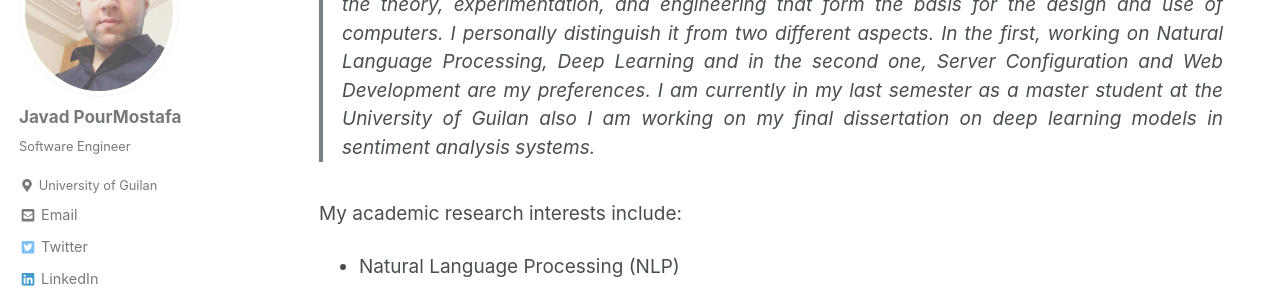
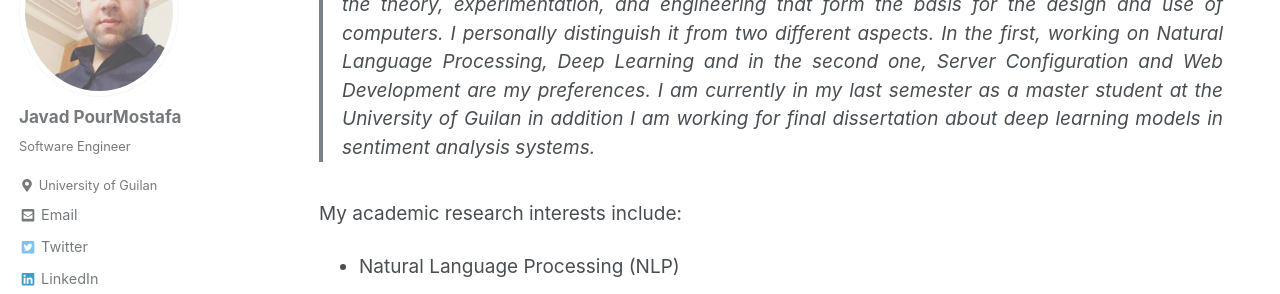
Before and after one commit to JoyeBright/JoyeBright.github.io, a Jekyll site: the page built from _pages/home.md, in a window 1280 px wide and 900 px high. Shown: the part 200-494 px from the top of the window. Built offline with Jekyll 4.4.1, drawn with Linux system fonts in a browser that asks for light colours; nearby versions of some CDN libraries; some web fonts are replaced; some of the changed text lies outside the part shown.

Commit message:
Update home.md

```diff
--- a/_pages/home.md
+++ b/_pages/home.md
@@ -6,7 +6,7 @@
 {% include base_path %}
 
 > I'm enthusiastically interested in Computer Science which its succinct definition is the study of the theory, experimentation, and engineering that form the basis for the design and use of computers. I personally distinguish it from two different aspects. In the first, working on Natural Language Processing, Deep Learning and in the second one, Server Configuration and Web Development are my preferences.
-> I am currently in my last semester as a master student at the University of Guilan also I am working on my final dissertation on deep learning models in sentiment analysis systems.
+> I am currently in my last semester as a master student at the University of Guilan in addition I am working for final dissertation about deep learning models in sentiment analysis systems.
 
 My academic research interests include:
 -   Natural Language Processing (NLP)
```
